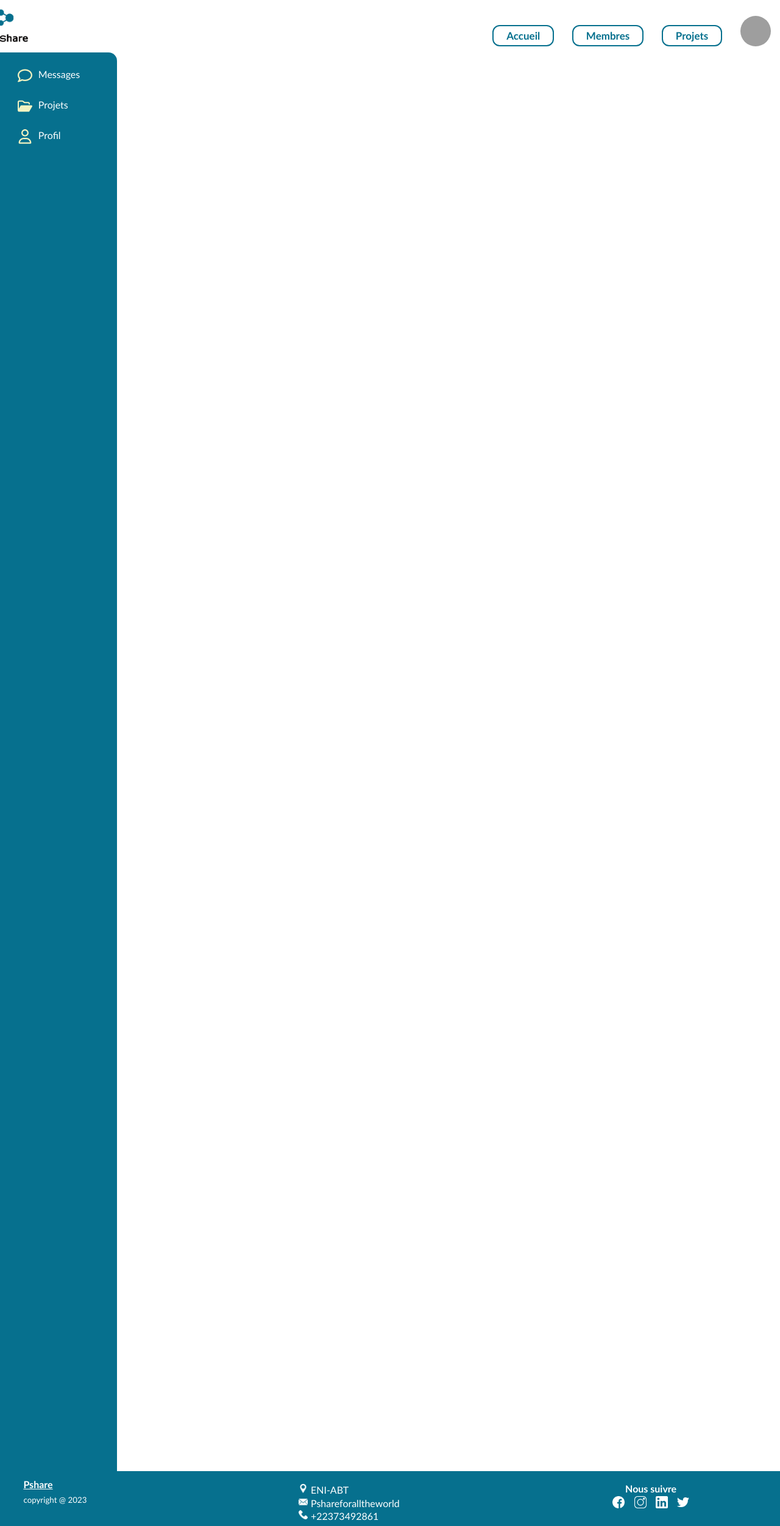
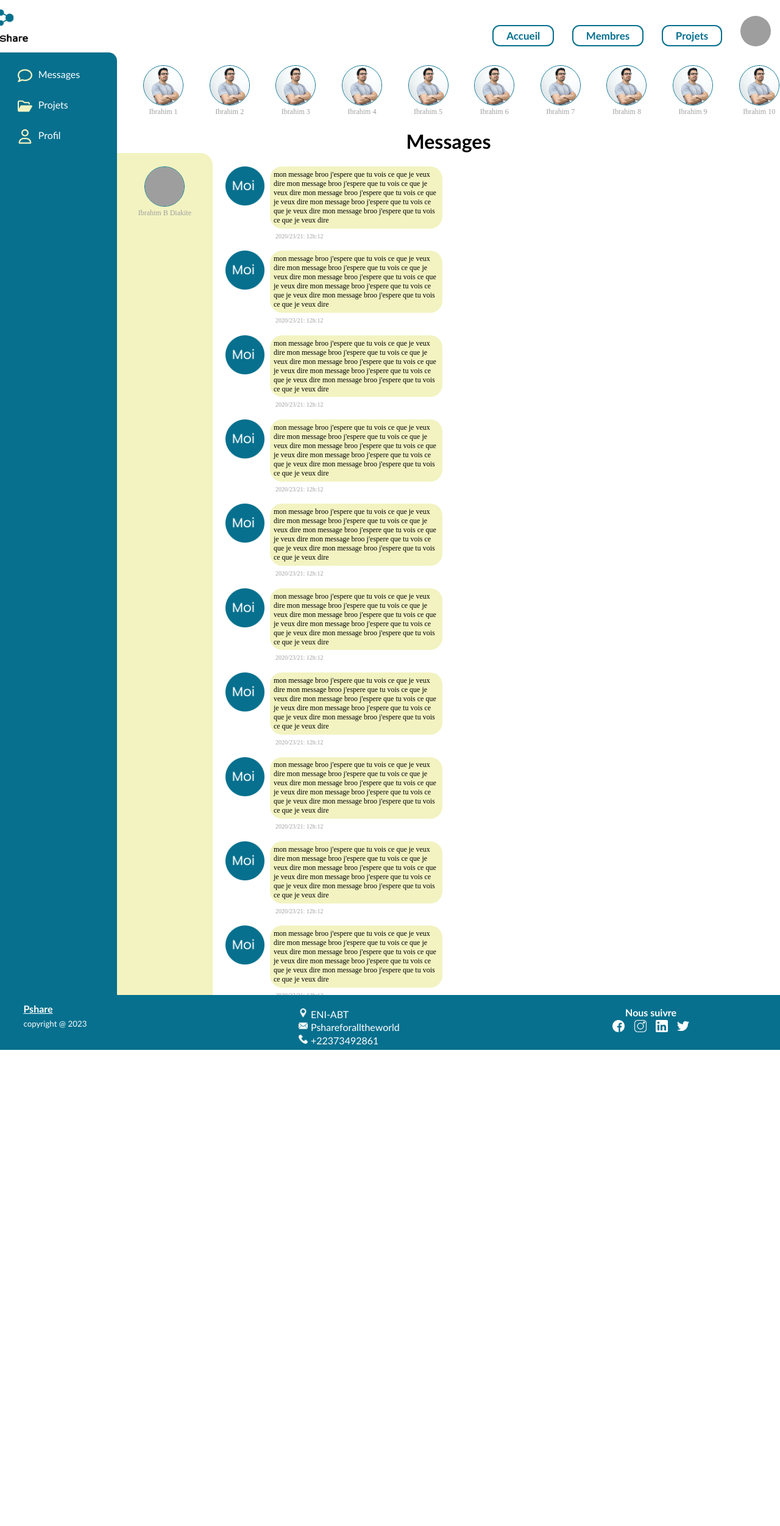
Before and after one commit to blonkon/Pshare, a PHP site: page /profil.html in a window 1280 px wide. Shown: the whole page at 61% size. After the commit the page ends 1722 px from the top, so only its background shows below. Run offline with PHP 8.4, Linux system fonts and the light colour scheme; grey boxes are pictures that could not be loaded.

Commit message:
messages

```diff
--- a/profil.css
+++ b/profil.css
@@ -74,17 +74,15 @@
 /* Contenu */
 
 
-.parties{
+.partie{
     display: flex;
     flex-direction: row;
-
-
 }
 /* Sidebar */
 .left{
     width: 15%;
     padding-top: 26px;
-    height: 100vh;
+
     background-color: #06708e;
     border-radius: 0px 14px 0px 0px;
 
@@ -106,6 +104,93 @@
 .left li a{
     text-decoration: none;
     color: #ffffff;
+}
+.right{
+    display: flex;
+    width: 85%;
+    flex-direction: column;
+}
+.contact{
+    display: flex;
+    padding-left: 2%;
+    overflow-x: auto;
+    cursor: pointer;
+}
+.contact::-webkit-scrollbar{
+    width: 3px;
+}
+.contact::-webkit-scrollbar-thumb{
+    background-color: linear-gradient(transparent,#06708e);
+    border-radius: 16px;
+
+}
+.contact div {
+    text-align: center;
+    margin:2%;
+}
+.contact div img , .chatp img{
+    width: 64px;
+    height: 64px;
+    border-radius: 50%;
+    border: 1px solid #06708e;
+}
+.contact div p , .chatp p{
+    width: auto;
+    font-family: "Poppins";
+    font-size: 12px;
+    color: #a0a0a0;
+}
+.chat{
+    height: 60vh;
+    display: flex;
+    flex-direction: row;
+}
+h1{
+text-align: center;
+}
+.chatp{
+    width: 15%;
+    text-align: center;
+    background-color: #F2F3C1;
+    padding-top: 2%;
+    border-top-right-radius: 20px;
+}
+.content{
+    width: 85%;
+    padding: 2%;
+    overflow-y: auto;
+}
+.content::-webkit-scrollbar{
+    width: 3px;
+}
+.content::-webkit-scrollbar-thumb{
+    background-color: linear-gradient(transparent,#06708e);
+    border-radius: 16px;
+
+}
+.messagebox {
+    display: flex;
+    width: 40%;
+    margin-bottom: 2%;
+}
+.messagebox img{
+    width: 64px;
+    height: 64px;
+}
+.messagebox div p{
+    margin-left: 3%;
+    padding: 2%;
+    background-color: #F2F3C1;
+    border-radius: 20px;
+    font-size: 12px;
+    font-family: "Poppins";
+}
+.messagebox div span{
+    margin-left: 6%;
+    font-size: 10px;
+    color: #a0a0a0;
+    font-family: "Poppins";
+
 }
 /* Fin Sidebar */
 
--- a/profil.html
+++ b/profil.html
@@ -4,7 +4,7 @@
     <meta charset="UTF-8">
     <meta name="viewport" content="width=device-width, initial-scale=1.0">
     <link rel="stylesheet" href="profil.css">
-    <title>Document</title>
+    <title>Messages</title>
 </head>
 <body>
     <div class="container">
@@ -24,7 +24,7 @@
             <ul >
                 <li>
                     <img src="./image/chat.svg">
-                    <a href="./lonpo/messages.html"> Messages</a>
+                    <a href="#"> Messages</a>
 
                 </li>
                 <li>
@@ -39,14 +39,178 @@
             </ul>
         </div>
         <div class="right">
+            <div class="contact" id="contactes">
+            </div>
+            <h1>Messages</h1>
+            <div class="chat">
+                <div class="chatp" id="chatp">
+                    <img src="../Pshare/image/man.jpg" alt="">
+                    <p>Ibrahim B Diakite</p>
+                </div>
+                <div class="content">
+                    <div class="messagebox">
+                        <img src="../Pshare/image/moi.png" alt="">
+                        <div>
+                            <p>mon message broo j'espere que tu vois ce que je veux dire
+                                mon message broo j'espere que tu vois ce que je veux dire
+                                mon message broo j'espere que tu vois ce que je veux dire
+                                mon message broo j'espere que tu vois ce que je veux dire
+                                mon message broo j'espere que tu vois ce que je veux dire
+                            </p>
+                            <span>2020/23/21: 12h:12</span>
+                        </div>
+                    </div>
+                    <div class="messagebox">
+                        <img src="../Pshare/image/moi.png" alt="">
+                        <div>
+                            <p>mon message broo j'espere que tu vois ce que je veux dire
+                                mon message broo j'espere que tu vois ce que je veux dire
+                                mon message broo j'espere que tu vois ce que je veux dire
+                                mon message broo j'espere que tu vois ce que je veux dire
+                                mon message broo j'espere que tu vois ce que je veux dire
+                            </p>
+                            <span>2020/23/21: 12h:12</span>
+                        </div>
+                    </div>
+                    <div class="messagebox">
+                        <img src="../Pshare/image/moi.png" alt="">
+                        <div>
+                            <p>mon message broo j'espere que tu vois ce que je veux dire
+                                mon message broo j'espere que tu vois ce que je veux dire
+                                mon message broo j'espere que tu vois ce que je veux dire
+                                mon message broo j'espere que tu vois ce que je veux dire
+                                mon message broo j'espere que tu vois ce que je veux dire
+                            </p>
+                            <span>2020/23/21: 12h:12</span>
+                        </div>
+                    </div> <div class="messagebox">
+                        <img src="../Pshare/image/moi.png" alt="">
+                        <div>
+                            <p>mon message broo j'espere que tu vois ce que je veux dire
+                                mon message broo j'espere que tu vois ce que je veux dire
+                                mon message broo j'espere que tu vois ce que je veux dire
+                                mon message broo j'espere que tu vois ce que je veux dire
+                                mon message broo j'espere que tu vois ce que je veux dire
+                            </p>
+                            <span>2020/23/21: 12h:12</span>
+                        </div>
+                    </div> <div class="messagebox">
+                        <img src="../Pshare/image/moi.png" alt="">
+                        <div>
+                            <p>mon message broo j'espere que tu vois ce que je veux dire
+                                mon message broo j'espere que tu vois ce que je veux dire
+                                mon message broo j'espere que tu vois ce que je veux dire
+                                mon message broo j'espere que tu vois ce que je veux dire
+                                mon message broo j'espere que tu vois ce que je veux dire
+                            </p>
+                            <span>2020/23/21: 12h:12</span>
+                        </div>
+                    </div> <div class="messagebox">
+                        <img src="../Pshare/image/moi.png" alt="">
+                        <div>
+                            <p>mon message broo j'espere que tu vois ce que je veux dire
+                                mon message broo j'espere que tu vois ce que je veux dire
+                                mon message broo j'espere que tu vois ce que je veux dire
+                                mon message broo j'espere que tu vois ce que je veux dire
+                                mon message broo j'espere que tu vois ce que je veux dire
+                            </p>
+                            <span>2020/23/21: 12h:12</span>
+                        </div>
+                    </div> <div class="messagebox">
+                        <img src="../Pshare/image/moi.png" alt="">
+                        <div>
+                            <p>mon message broo j'espere que tu vois ce que je veux dire
+                                mon message broo j'espere que tu vois ce que je veux dire
+                                mon message broo j'espere que tu vois ce que je veux dire
+                                mon message broo j'espere que tu vois ce que je veux dire
+                                mon message broo j'espere que tu vois ce que je veux dire
+                            </p>
+                            <span>2020/23/21: 12h:12</span>
+                        </div>
+                    </div> <div class="messagebox">
+                        <img src="../Pshare/image/moi.png" alt="">
+                        <div>
+                            <p>mon message broo j'espere que tu vois ce que je veux dire
+                                mon message broo j'espere que tu vois ce que je veux dire
+                                mon message broo j'espere que tu vois ce que je veux dire
+                                mon message broo j'espere que tu vois ce que je veux dire
+                                mon message broo j'espere que tu vois ce que je veux dire
+                            </p>
+                            <span>2020/23/21: 12h:12</span>
+                        </div>
+                    </div> <div class="messagebox">
+                        <img src="../Pshare/image/moi.png" alt="">
+                        <div>
+                            <p>mon message broo j'espere que tu vois ce que je veux dire
+                                mon message broo j'espere que tu vois ce que je veux dire
+                                mon message broo j'espere que tu vois ce que je veux dire
+                                mon message broo j'espere que tu vois ce que je veux dire
+                                mon message broo j'espere que tu vois ce que je veux dire
+                            </p>
+                            <span>2020/23/21: 12h:12</span>
+                        </div>
+                    </div> <div class="messagebox">
+                        <img src="../Pshare/image/moi.png" alt="">
+                        <div>
+                            <p>mon message broo j'espere que tu vois ce que je veux dire
+                                mon message broo j'espere que tu vois ce que je veux dire
+                                mon message broo j'espere que tu vois ce que je veux dire
+                                mon message broo j'espere que tu vois ce que je veux dire
+                                mon message broo j'espere que tu vois ce que je veux dire
+                            </p>
+                            <span>2020/23/21: 12h:12</span>
+                        </div>
+                    </div> <div class="messagebox">
+                        <img src="../Pshare/image/moi.png" alt="">
+                        <div>
+                            <p>mon message broo j'espere que tu vois ce que je veux dire
+                                mon message broo j'espere que tu vois ce que je veux dire
+                                mon message broo j'espere que tu vois ce que je veux dire
+                                mon message broo j'espere que tu vois ce que je veux dire
+                                mon message broo j'espere que tu vois ce que je veux dire
+                            </p>
+                            <span>2020/23/21: 12h:12</span>
+                        </div>
+                    </div> <div class="messagebox">
+                        <img src="../Pshare/image/moi.png" alt="">
+                        <div>
+                            <p>mon message broo j'espere que tu vois ce que je veux dire
+                                mon message broo j'espere que tu vois ce que je veux dire
+                                mon message broo j'espere que tu vois ce que je veux dire
+                                mon message broo j'espere que tu vois ce que je veux dire
+                                mon message broo j'espere que tu vois ce que je veux dire
+                            </p>
+                            <span>2020/23/21: 12h:12</span>
+                        </div>
+                    </div> <div class="messagebox">
+                        <img src="../Pshare/image/moi.png" alt="">
+                        <div>
+                            <p>mon message broo j'espere que tu vois ce que je veux dire
+                                mon message broo j'espere que tu vois ce que je veux dire
+                                mon message broo j'espere que tu vois ce que je veux dire
+                                mon message broo j'espere que tu vois ce que je veux dire
+                                mon message broo j'espere que tu vois ce que je veux dire
+                            </p>
+                            <span>2020/23/21: 12h:12</span>
+                        </div>
+                    </div> <div class="messagebox">
+                        <img src="../Pshare/image/moi.png" alt="">
+                        <div>
+                            <p>mon message broo j'espere que tu vois ce que je veux dire
+                                mon message broo j'espere que tu vois ce que je veux dire
+                                mon message broo j'espere que tu vois ce que je veux dire
+                                mon message broo j'espere que tu vois ce que je veux dire
+                                mon message broo j'espere que tu vois ce que je veux dire
+                            </p>
+                            <span>2020/23/21: 12h:12</span>
+                        </div>
+                    </div>
 
+                </div>
+            </div>
         </div>
     </div>
-
-
-
-
-
+    <script src="chat.js"></script>
 </body>
 <footer>
     <div class="pied-page">
```
Also changed, not shown: chat.js (added, +24 -0 lines), lonpo/messages.html (+24 -0 lines), image/man.png (added), image/moi.png (added), 1 other file.
